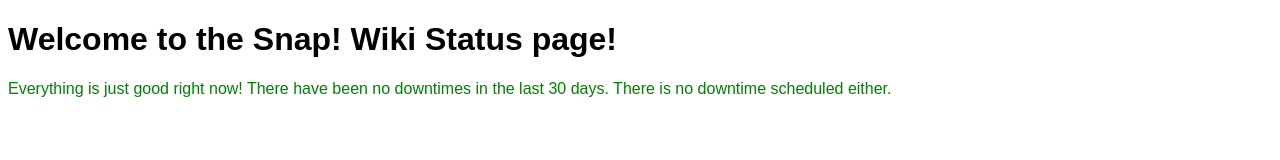
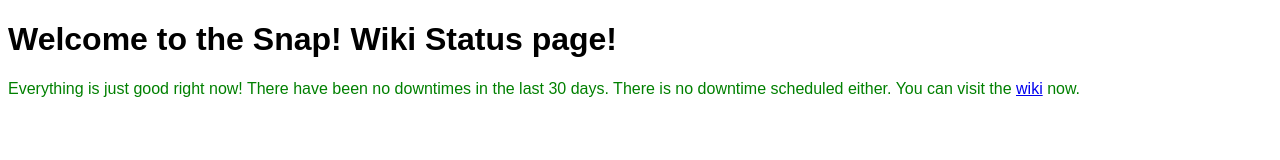
Before and after one commit to snapwiki/statuspage, a plain HTML site: page index.html in a window 1280 px wide. Drawn offline with Linux system fonts and the light colour scheme.

Commit message:
Add link to the wiki

```diff
--- a/index.html
+++ b/index.html
@@ -16,7 +16,7 @@
   <body>
     <h1>Welcome to the Snap! Wiki Status page!</h1>
     <p>
-       Everything is just good right now! There have been no downtimes in the last 30 days. There is no downtime scheduled either.
+       Everything is just good right now! There have been no downtimes in the last 30 days. There is no downtime scheduled either. You can visit the <a href="https://snapwiki.miraheze.org/">wiki</a> now.
     </p>
   </body>
 </html>
```
